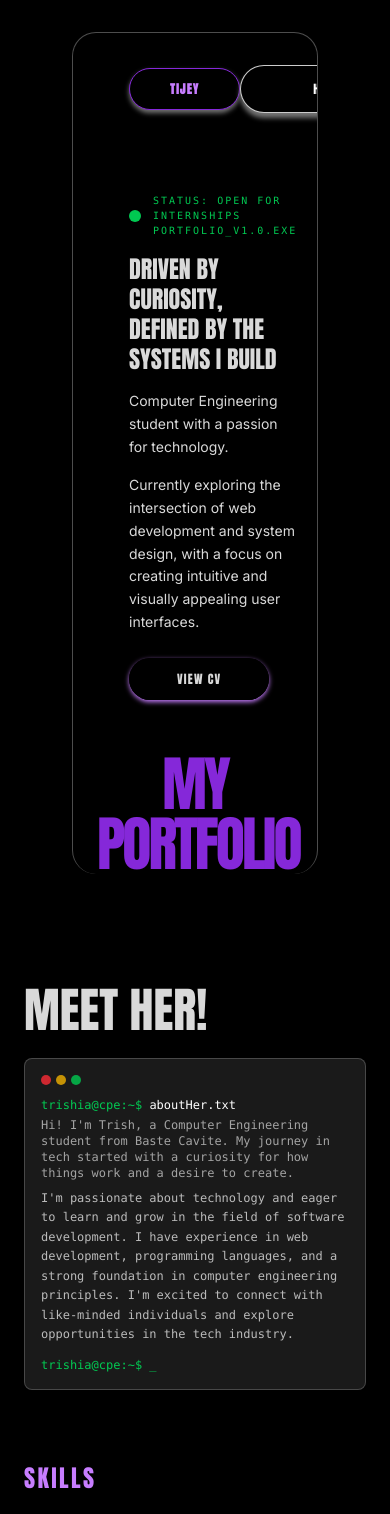
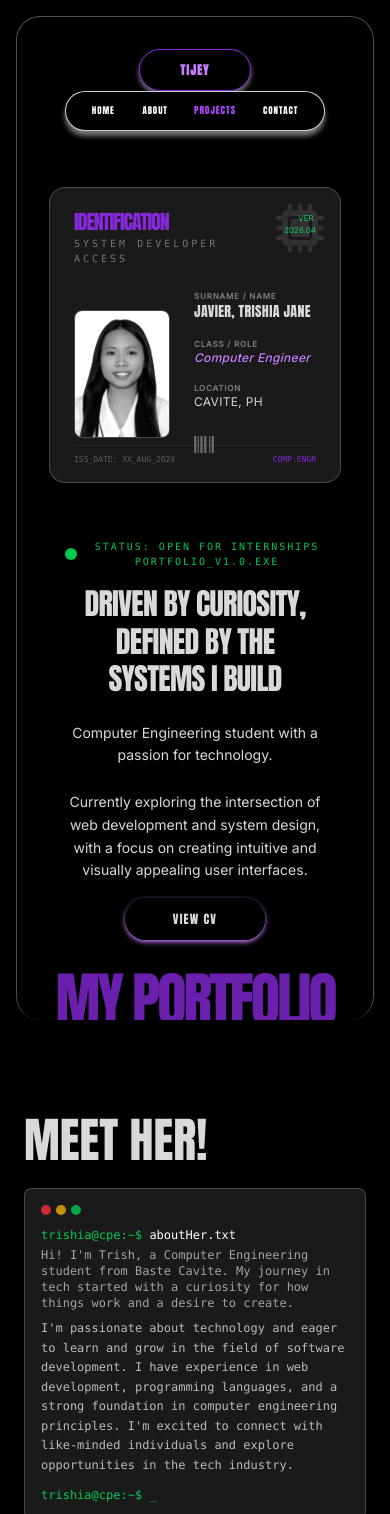
Before and after one commit to tijeyy/fortpolio, a website built with Vite: page index.html in a window 390 px wide. Shown: the top 1514 px of the page. Built offline with nearby package versions, Linux system fonts and the light colour scheme.

Commit message:
update layout

```diff
--- a/index.html
+++ b/index.html
@@ -15,20 +15,24 @@
 
 <body class="bg-black text-[#D9D9D9]">
   <!-- ============ TOP / WELCOME SECTION ============= -->
-  <section class="bg-black border-t border-r border-l border-white/30 rounded-3xl mx-18 my-8 px-6 overflow-hidden
-      relative flex flex-col min-h-[80vh]">
+  <section class="bg-black border-t border-r border-l border-white/30 rounded-3xl mx-4 my-4 md:mx-18 md:my-8 px-4 md:px-6 overflow-hidden
+      relative flex flex-col min-h-[90vh]">
     <!-- navbar -->
-    <nav id="navbar" class="flex items-center justify-between py-8 px-8 z-50">
-      <span class="anton bg-black border border-[#8528D9] text-[#C77DFF] shadow-[0_3px_5px_#757575] text-xs font-bold px-10 py-3 rounded-full tracking-widest">TIJEY</span>
-      <div class="bg-black border border-white/80 h-12 w-full max-w-2xl text-white shadow-[0_5px_5px_#757575] flex justify-around items-center gap-10 px-6 py-2 rounded-full text-xs tracking-widest">
-        <span class="w-2 h-2 rounded-full bg-white"></span>
-        <a href="#home" class="anton px-2">HOME</a>
-        <a href="#about" class="anton px-2">ABOUT</a>
-        <a href="#projects" class="anton px-2">PROJECTS</a>
-        <a href="#contact" class="anton px-2">CONTACT</a>
-        <span class="w-2 h-2 rounded-full bg-white"></span>
+    <nav id="navbar" class="flex flex-col md:flex-row items-center justify-between py-8 px-8 z-50">
+      <span class="anton bg-black border border-[#8528D9] text-[#C77DFF] shadow-[0_3px_5px_#757575]
+            text-xs font-bold px-10 py-3 rounded-full tracking-widest">TIJEY</span>
+
+      <div class="bg-black border border-white/80 h-10 md:h-12 w-full max-w-2xl text-white shadow-[0_5px_5px_#757575] overflow-hidden
+              flex justify-around items-center gap-2 md:gap-10 px-4 md:px-6 py-2 rounded-full text-[9px] md:text-xs tracking-widest">
+        <span class="hidden md:inline w-2 h-2 rounded-full bg-white"></span>
+        <a href="#home" class="anton px-1 md:px-2">HOME</a>
+        <a href="#about" class="anton px-1 md:px-2">ABOUT</a>
+        <a href="#projects" class="anton px-1 md:px-2">PROJECTS</a>
+        <a href="#contact" class="anton px-1 md:px-2">CONTACT</a>
+        <span class="hidden md:inline w-2 h-2 rounded-full bg-white"></span>
       </div>
-      <div class="flex gap-4">
+
+      <div class="hidden md:flex gap-4">
         <button class="w-10 h-10 rounded-full shadow-[0_3px_5px_#757575] flex items-center justify-center text-white text-xs
               hover:scale-110 hover:text-purple-300 transition duration-300">
               <a href="https://github.com/tijeyy" target="_blank">
@@ -42,10 +46,10 @@
       </div>
     </nav>
 
-    <div id="home" class="flex items-center justify-around gap-8 mb-6 pt-10">
+    <div id="home" class="flex flex-col lg:flex-row items-center justify-around gap-12 mb-10 pt-6 md:pt-10">
       <!-- LEFT -->
-      <div class="w-100 space-y-4 pt-2 px-8">
-        <div class="flex items-center gap-3 mb-4">
+      <div class="w-full lg:w-1/2 space-y-6 pt-2 px-8 md:px-8 order-2 lg:order-1 text-center lg:text-left">
+        <div class="flex items-center justify-center lg:justify-start gap-3 mb-4">
           <span class="relative flex h-3 w-3">
             <span class="animate-ping absolute inline-flex h-full w-full rounded-full bg-green-400 opacity-75"></span>
             <span class="relative inline-flex rounded-full h-3 w-3 bg-green-500"></span>
@@ -54,23 +58,23 @@
             Status: Open for Internships  Portfolio_v1.0.exe
           </p>
         </div>
-        <h2 class="text-2xl uppercase leading-tight">Driven by curiosity, defined by the systems I build</h2>
+        <h2 class="text-3xl md:text-5xl uppercase leading-tight tracking-tight">
+          Driven by curiosity, <br class="hidden md:block">defined by the systems I build</h2>
         <p class="text-sm leading-relaxed">
           Computer Engineering student with a passion for technology.
         </p>
-        <p class="text-sm leading-relaxed mb-8">
+        <p class="text-sm md:text-base leading-relaxed max-w-md mx-auto lg:mx-0">
           Currently exploring the intersection of web development and system design, with a focus on creating intuitive and visually appealing user interfaces.
         </p>
         <a class="anton bg-black shadow-[0_2px_5px_#C77DFF] text-xs mt-4 px-12 py-3 rounded-full tracking-widest uppercase
-          hover:scale-105 hover:text-purple-300 transition duration-300">
+          hover:scale-105 hover:text-purple-300 transition duration-300 cursor-pointer">
           VIEW CV
         </a>
       </div>
 
     <!-- RIGHT -->
-    <div class="relative group w-full max-w-sm h-75">
-      <div class="relative w-full h-full bg-[#1a1a1a] border border-white/20 rounded-2xl p-6 shadow-2xl transition-all duration-500
-              hover:shadow-[#9639D9]/20 group-hover:rotate-1">
+    <div class="relative group w-full max-w-[340px] md:max-w-sm px-4 order-1 lg:order-2">
+      <div class="relative w-full bg-[#1a1a1a] border border-white/20 rounded-2xl p-6 shadow-2xl transition-all duration-500 hover:shadow-[#9639D9]/20 group-hover:rotate-1">
 
       <!-- id top header -->
         <div class="flex justify-between items-start mb-6">
@@ -90,12 +94,12 @@
         <div class="flex gap-6 items-center">
           <div>
             <img src="src/me.jpg" alt=""
-                class="id-photo w-28 h-36 rounded-lg">
+                class="id-photo w-24 h-32 md:w-28 md:h-36 rounded-lg">
           </div>
 
           <div class="space-y-4 flex-1">
             <div>
-              <p class="uppercase tracking-widest text-[10px] text-white/40 font-bold">Surname / Name</p>
+              <p class="uppercase tracking-widest text-[8px] text-white/40 font-bold">Surname / Name</p>
               <p class="anton uppercase tracking-wide text-sm">Javier, Trishia Jane</p>
             </div>
             <div>
@@ -124,15 +128,15 @@
 
     </div>
 
-    <h1 class="text-center mt-10 text-[60px] md:text-[100px] lg:text-[130px] text-[#8528D9] uppercase leading-none tracking-tighter">
+    <h1 class="opacity-80 text-center text-[60px] md:text-[100px] lg:text-[130px] text-[#8528D9] mb-[-10px] md:mb-[-20px] uppercase leading-none tracking-tighter">
       MY PORTFOLIO
     </h1>
   </section>
 
   <!-- =============== ABOUT SECTION ============== -->
-  <section id="about" class="mx-auto max-w-7xl px-6 py-20 gap-20 flex flex-col lg:flex-row justify-center items-start reveal">
+  <section id="about" class="mx-auto max-w-7xl px-6 py-20 gap-20 flex flex-col lg:flex-row justify-center items-center lg:items-start reveal">
 
-    <div id="desc" class="w-full max-w-lg space-y-10">
+    <div id="desc" class="w-full max-w-lg space-y-6 md:space-y-10">
       <div>
         <h2 class="uppercase text-5xl md:text-6xl font-light">meet her!</h2>
 
@@ -160,8 +164,8 @@
 
       <!-- SKILLS -->
       <div id="skills">
-        <h3 class="text-[#C77DFF] text-2xl uppercase mb-6 pt-8 tracking-widest">Skills</h3>
-        <div class="grid grid-cols-3 md:grid-cols-4 lg:grid-cols-5 gap-5 text-center">
+        <h3 class="text-[#C77DFF] text-xl md:text-2xl uppercase mb-6 pt-8 tracking-widest">Skills</h3>
+        <div class="grid grid-cols-5 gap-5 justify-items-center">
 
           <i class="fa-brands fa-html5 text-5xl mb-4 text-orange-500"></i>
           <i class="fa-brands fa-css3-alt text-5xl mb-4 text-blue-500"></i>
@@ -254,7 +258,7 @@
           Developed a responsive website for Lumina Alert, a disaster preparedness and response system.
           Implemented features such as real-time alerts, interactive maps, and resource management using HTML, CSS, and JavaScript.
         </p>
-        <div class="flex gap-2 mt-4 text-purple-400">
+        <div class="flex flex-wrap gap-2 mt-4 text-purple-400">
           <span class="anton bg-purple-500/30 text-sm px-4 py-1 border border-purple-400 rounded-lg">HTML</span>
           <span class="anton bg-purple-500/30 text-sm px-4 py-1 border border-purple-400 rounded-lg">CSS</span>
           <span class="anton bg-purple-500/30 text-sm px-4 py-1 border border-purple-400 rounded-lg">JavaScript</span>
@@ -272,7 +276,7 @@
           Integrated sensor data visualization and user-friendly controls to optimize water usage for agriculture.
           Designed user interface and implemented core features using MIT App Inventor.
         </p>
-        <div class="flex gap-2 mt-4 text-purple-400 items-center">
+        <div class="flex flex-wrap gap-2 mt-4 text-purple-400 items-center">
           <span class="anton bg-purple-500/30 text-sm px-4 py-1 border border-purple-400 rounded-lg">MIT App Inventor</span>
           <span class="anton bg-purple-500/30 text-sm px-4 py-1 border border-purple-400 rounded-lg">IoT</span>
           <span class="anton bg-purple-500/30 text-sm px-4 py-1 border border-purple-400 rounded-lg">Arduino</span>
@@ -290,7 +294,7 @@
           A full-stack web application for managing laboratory inventory and equipment.
           Features a real-time Firebase backend for data storage and synchronization, allowing users to track inventory levels, manage equipment checkouts, and generate reports.
         </p>
-        <div class="flex gap-2 mt-4 text-purple-400">
+        <div class="flex flex-wrap gap-2 mt-4 text-purple-400">
           <span class="anton bg-purple-500/30 text-sm px-4 py-1 border border-purple-400 rounded-lg">HTML</span>
           <span class="anton bg-purple-500/30 text-sm px-4 py-1 border border-purple-400 rounded-lg">CSS</span>
           <span class="anton bg-purple-500/30 text-sm px-4 py-1 border border-purple-400 rounded-lg">JavaScript</span>
@@ -307,7 +311,7 @@
         <p class="text-xs text-white/70 leading-relaxed mt-2">
           IoT-enabled smart outlet simulation system that allows users to control the power for multiple sockets—either manually or automatically (timed)—and monitor outlet status (active/inactive)
         </p>
-        <div class="flex gap-2 mt-4 text-purple-400">
+        <div class="flex flex-wrap gap-2 mt-4 text-purple-400">
           <span class="anton bg-purple-500/30 text-sm px-4 py-1 border border-purple-400 rounded-lg">HTML</span>
           <span class="anton bg-purple-500/30 text-sm px-4 py-1 border border-purple-400 rounded-lg">JavaScript</span>
           <span class="anton bg-purple-500/30 text-sm px-4 py-1 border border-purple-400 rounded-lg">Firebase</span>
--- a/src/style.css
+++ b/src/style.css
@@ -15,9 +15,9 @@ h1, h2, h3, h4, .anton {
   left: 0; right: 0;
   width: 100%;
   z-index: 1000;
-  padding: 1.2rem 8rem !important;
+  padding: 0.8rem 1rem !important;
   background: rgba(0, 0, 0, 0.8);
-  backdrop-filter: blur(10px);
+  backdrop-filter: blur(15px);
   border-bottom: 1px solid rgba(255, 255, 255, 0.1);
   animation: slideDown 0.5s ease;
 }
@@ -58,3 +58,11 @@ nav a:hover::after {
   filter: grayscale(100%) contrast(1.1);
   border: 1px solid rgba(255, 255, 255, 0.2);
 }
+
+/* Responsive adjustments */
+
+@media (min-width: 768px) {
+  .sticky-nav {
+    padding: 1.2rem 8rem !important;
+  }
+}
```
